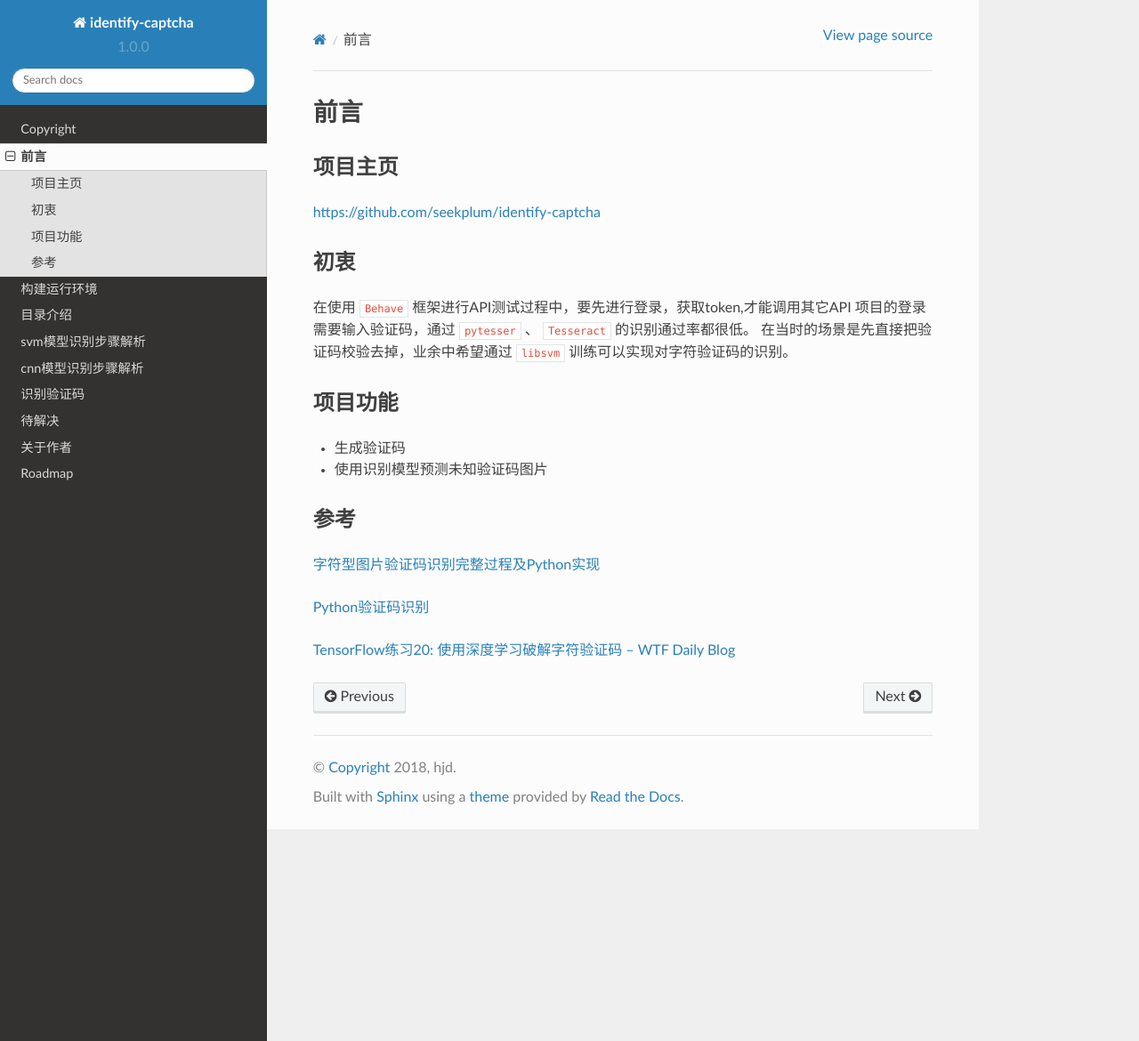
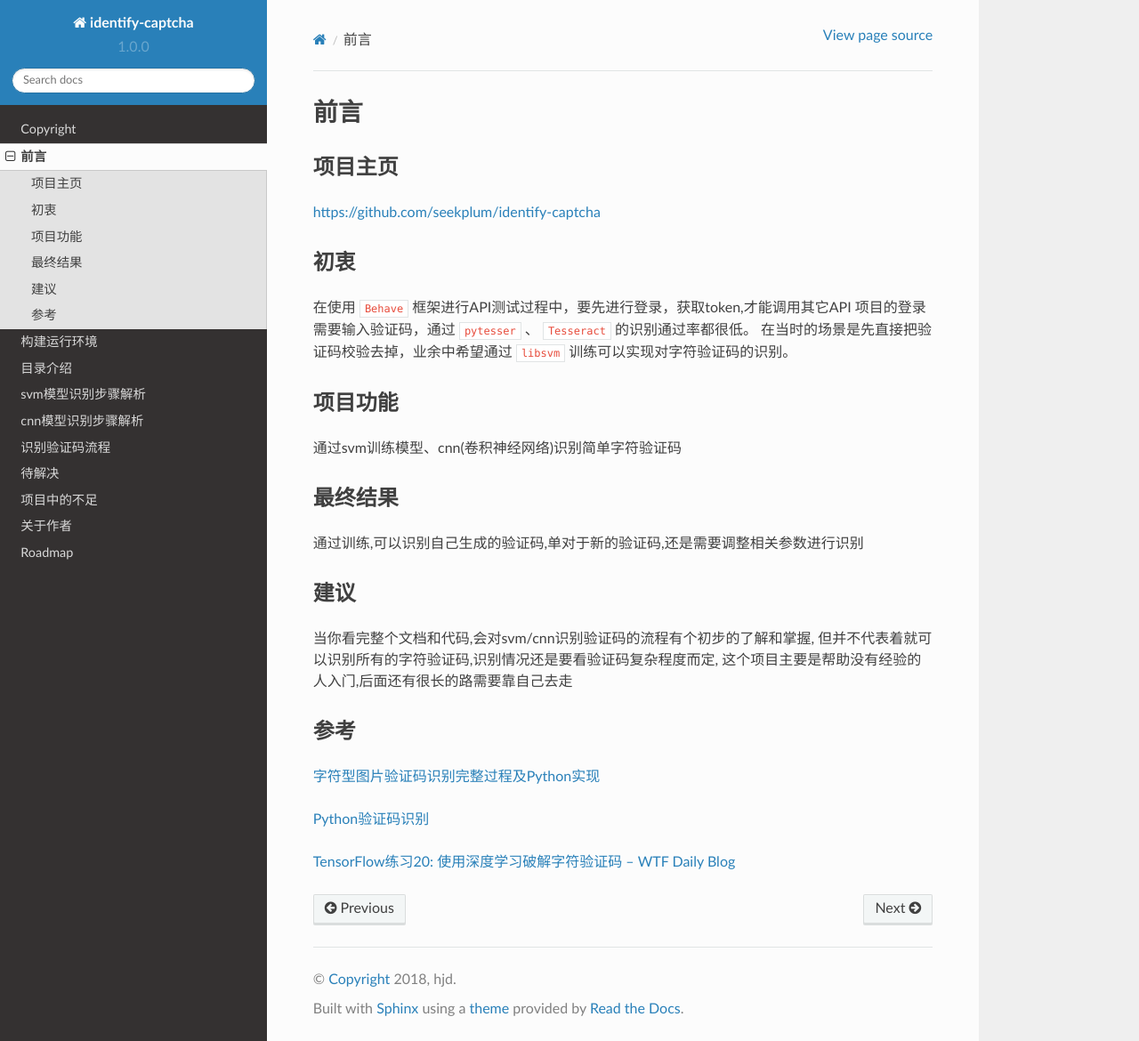
Before and after one commit to seekplum/identify-captcha, a Sphinx documentation site: the page built from docs/source/preface.rst, in a window 1280 px wide and 1170 px high. Shown: the whole window at 89% size. Built offline with Sphinx 7.4.7 and the Read the Docs theme 2.0.0, drawn with Linux system fonts in a browser that asks for light colours.

Commit message:
文档中增加建议

```diff
--- a/docs/source/chapters/5_identify.rst
+++ b/docs/source/chapters/5_identify.rst
@@ -1,5 +1,5 @@
 ================
-识别验证码
+识别验证码流程
 ================
 
 -----------
--- a/docs/source/chapters/6_todo_solve.rst
+++ b/docs/source/chapters/6_todo_solve.rst
@@ -1,6 +1,6 @@
 ==========
 待解决
 ==========
-* 验证码进行动态的切割
+* 验证码进行动态的切割(通过连通域/洪水填充法等算法)
 * 不同字符形态的特征值收集
 * 提高训练速度
--- a/docs/source/preface.rst
+++ b/docs/source/preface.rst
@@ -17,8 +17,20 @@ https://github.com/seekplum/identify-captcha
 ----------------------------------
 项目功能
 ----------------------------------
-* 生成验证码
-* 使用识别模型预测未知验证码图片
+通过svm训练模型、cnn(卷积神经网络)识别简单字符验证码
+
+----------------------------------
+最终结果
+----------------------------------
+通过训练,可以识别自己生成的验证码,单对于新的验证码,还是需要调整相关参数进行识别
+
+----------------------------------
+建议
+----------------------------------
+当你看完整个文档和代码,会对svm/cnn识别验证码的流程有个初步的了解和掌握,
+但并不代表着就可以识别所有的字符验证码,识别情况还是要看验证码复杂程度而定,
+这个项目主要是帮助没有经验的人入门,后面还有很长的路需要靠自己去走
+
 
 ----------------------------------
 参考
```
Also changed, not shown: docs/source/chapters/7_insufficient.rst (added, +7 -0 lines).
